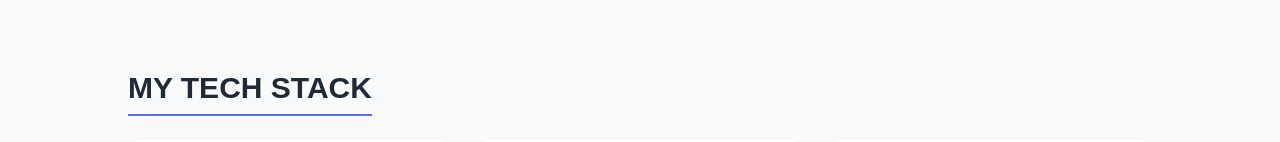
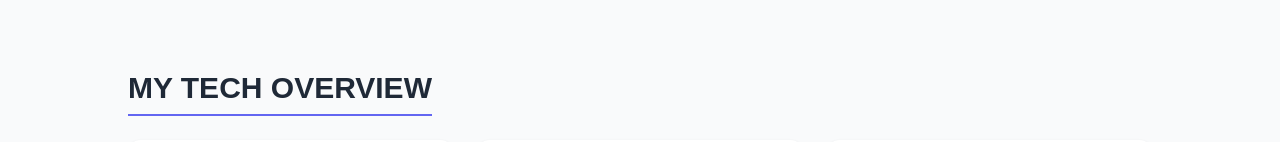
Before and after one commit to irsyadalaudin/irsyad-portofolio-web, a React (Vite) app: page / in a window 1280 px wide. Shown: the part 810-952 px from the top of the page. Built offline with nearby package versions, Linux system fonts and the light colour scheme.

Commit message:
feat: add Tailwind classes `px-8` and `text-gray` to Project section in TechOverview.jsx
chore: clean up TechOverview.jsx
- remove unnecessary blank line between `<h1>` and `div.grid`
- delete commented-out code
- update heading text to `MY TECH OVERVIEW`

```diff
--- a/src/components/TechOverview.jsx
+++ b/src/components/TechOverview.jsx
@@ -29,9 +29,8 @@ const TechOverview = () => {
             <section id='techStack' className='flex items-center px-8 text-gray-800'>
                 <div className='max-w-5xl mx-auto space-y-6'>
                     <h1 className='pb-2 text-3xl font-bold border-b-2 border-indigo-500 inline-block'>
-                        MY TECH STACK
+                        MY TECH OVERVIEW
                     </h1>
-
                     <div className='grid grid-cols-2 md:grid-cols-3 gap-6 mt-8 text-center'>
                         <div className='py-4 px-6 bg-white shadow rounded-xl'>
                             <SiJavascript className='text-4xl text-yellow-400 mx-auto' />
@@ -61,7 +60,7 @@ const TechOverview = () => {
                     </div>
                 </div>
             </section>
-            <section id='projects' className='flex items-center'>
+            <section id='projects' className='flex items-center px-8 text-gray'>
                 <div className='max-w-5xl mx-auto space-y-6'>
                     <h1 className='pb-2 text-3xl font-bold border-b-2 border-indigo-500 inline-block'>
                         PROJECTS
```
